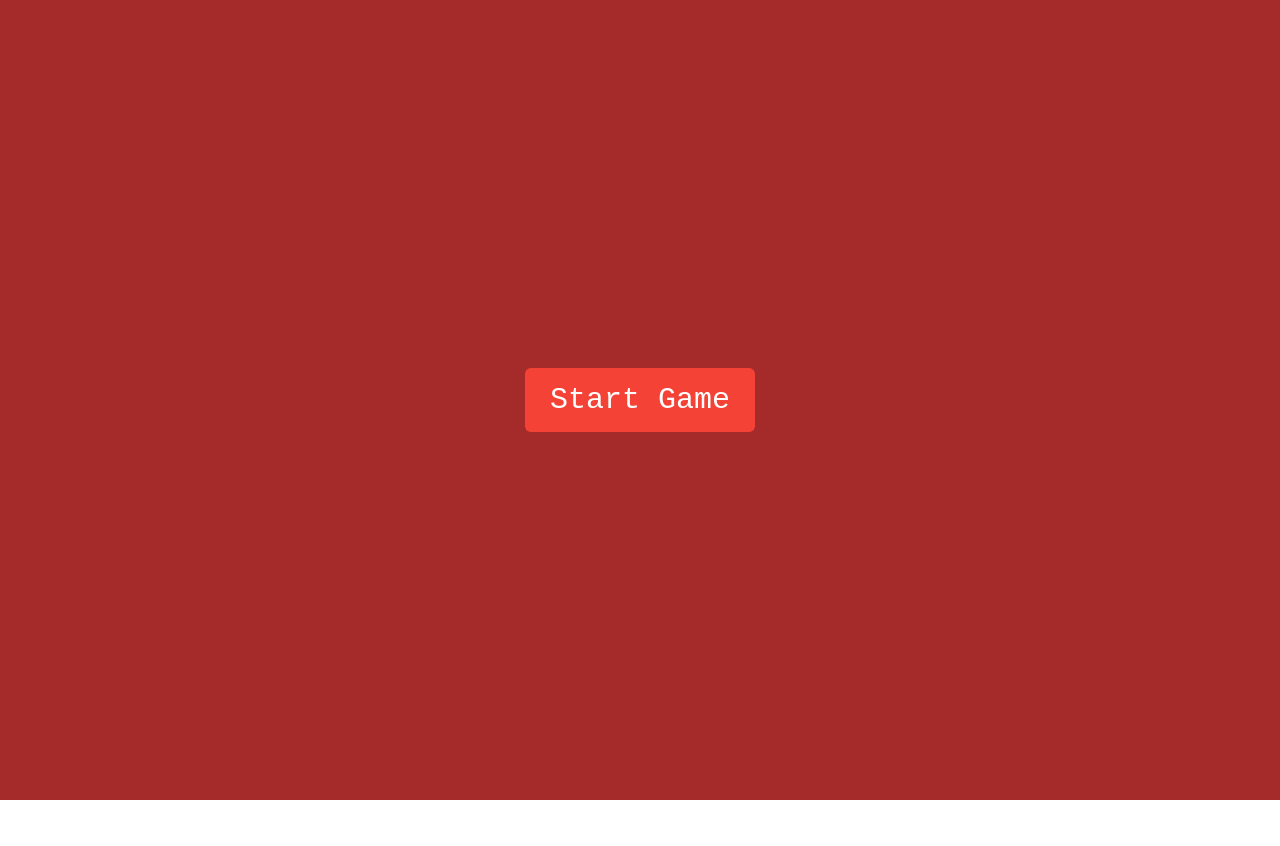
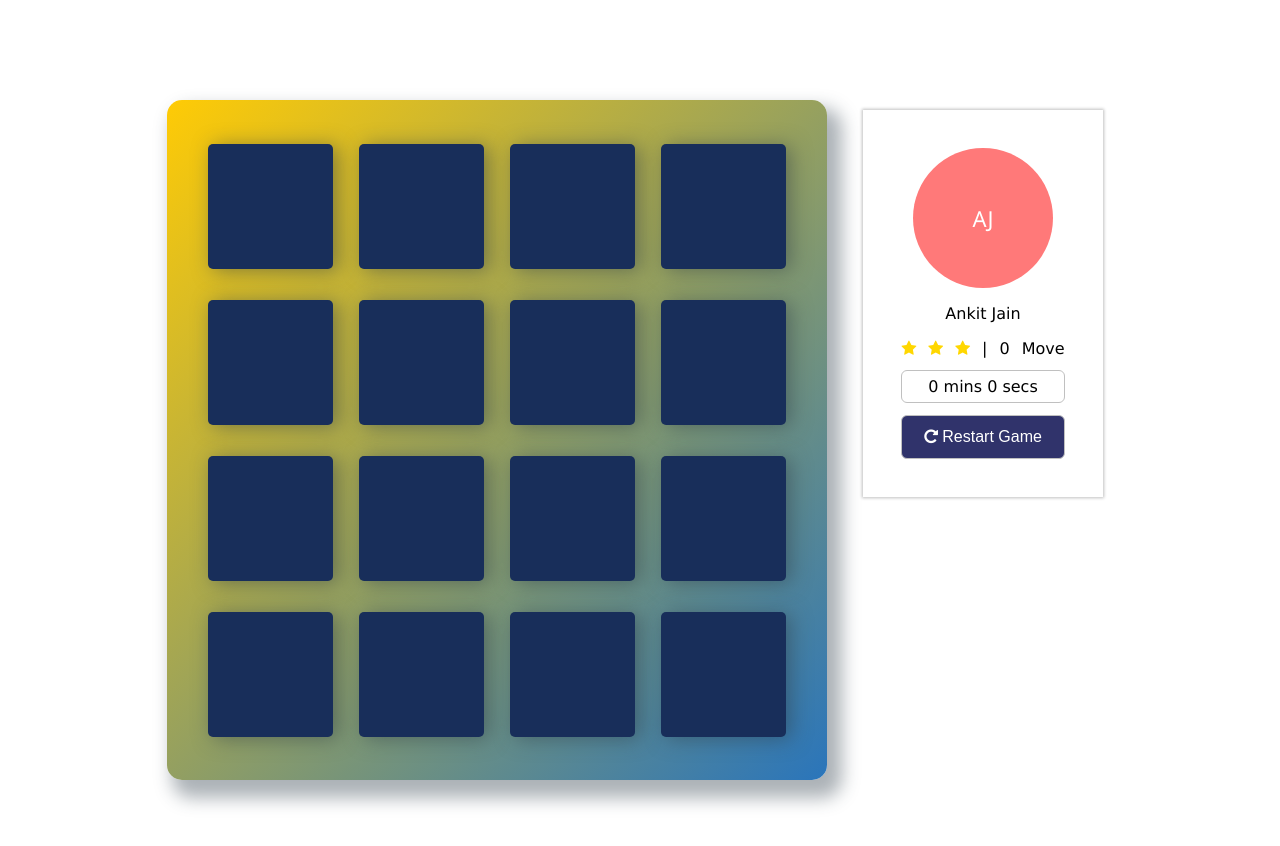
Before and after one commit to pragati411/pragati-matchingcard, a plain HTML site: page index.html in a window 1280 px wide. Before the commit the page ends 800 px from the top, so only its background shows below. Drawn offline with Linux system fonts and the light colour scheme; a web font is replaced by a local one.

Commit message:
Added profile card UI

```diff
--- a/index.html
+++ b/index.html
@@ -1,66 +1,131 @@
-<!doctype html>
+<!DOCTYPE html>
 <html lang="en">
   <head>
-    <meta charset="utf-8">
+    <meta charset="utf-8" />
     <title>Memory Matching Card Game</title>
-    <meta name="description" content="">
-    <meta name="viewport" content="width=device-width, initial-scale=1">
+    <meta name="description" content="" />
+    <meta name="viewport" content="width=device-width, initial-scale=1" />
     <!--Linking our CSS file-->
-<link rel="stylesheet" href="style.css">
+    <link rel="stylesheet" href="style.css" />
     <!--Linking Bootstrap Fontawesome-->
-    <link rel="stylesheet prefetch" href="https://maxcdn.bootstrapcdn.com/font-awesome/4.6.1/css/font-awesome.min.css">
+    <link
+      rel="stylesheet prefetch"
+      href="https://maxcdn.bootstrapcdn.com/font-awesome/4.6.1/css/font-awesome.min.css"
+    />
     <!--Linking Google Fonts-->
-    <link rel="stylesheet prefetch" href="https://fonts.googleapis.com/css?family=Coda">
-    <link rel="stylesheet prefetch" href="https://fonts.googleapis.com/css?family=Gloria+Hallelujah|Permanent+Marker" >
+    <link
+      rel="stylesheet prefetch"
+      href="https://fonts.googleapis.com/css?family=Coda"
+    />
+    <link
+      rel="stylesheet prefetch"
+      href="https://fonts.googleapis.com/css?family=Gloria+Hallelujah|Permanent+Marker"
+    />
+
+    <style>
+      .main {
+        margin-top: 100px;
+        display: flex;
+        gap: 26px;
+        justify-content: center;
+        align-items: flex-start;
+      }
+
+      .profile-card {
+        display: flex;
+        flex-direction: column;
+        background: white;
+        box-shadow: 0px 0px 3px 1px silver;
+        margin: 10px;
+        padding: 38px;
+        justify-content: center;
+        align-items: center;
+      }
+      .grid-area {
+        display: flex;
+      }
+
+      .profile-avatar {
+        background-color: #ff7979;
+        width: 140px;
+        height: 140px;
+        border-radius: 50%;
+        display: flex;
+        justify-content: center;
+        align-items: center;
+        color: white;
+        font-family: "Segoe UI", Tahoma, Geneva, Verdana, sans-serif;
+        font-size: 22px;
+      }
+
+      .profile-name-title {
+        text-align: center;
+      }
+
+      ul li {
+        list-style-type: none;
+      }
+      ul.stars {
+        display: flex;
+        gap: 12px;
+        margin: 0;
+        padding: 0;
+      }
+
+      .rating-view {
+        display: flex;
+        gap: 12px;
+      }
+
+      .timer {
+        border: 0.5px solid silver;
+        padding: 6px;
+        border-radius: 6px;
+        margin: 12px 0;
+        width: 100%;
+        text-align: center;
+      }
+
+      .btn-restart {
+        background: #30336b;
+        outline: none;
+        border: none;
+        color: #fff;
+        width: 100%;
+        border: 1px solid silver;
+        padding: 12px;
+        border-radius: 6px;
+        font-size: 16px;
+      }
+    </style>
   </head>
   <body>
-
+    <div class="main">
+      <section class="grid-area">
         <div class="container">
-
           <div class="control-buttons">
             <span>Start Game</span>
           </div>
-          <div class="info-container">
-            <div class="name">Hello: <span></span></div>
-          </div>
-
-        <section class="score-panel">
-            <ul class="stars">
-                <li><i class="fa fa-star"></i></li>
-                <li><i class="fa fa-star"></i></li>
-                <li><i class="fa fa-star"></i></li>
-            </ul>
-
-            <span class="moves">0</span> Move
-
-            <div class="timer">
-            </div>
-
-            <div class="restart" onclick="startGame()">
-                <i class="fa fa-repeat"></i>
-            </div>
-        </section>
 
           <ul class="deck" id="card-deck">
             <li class="card" type="diamond">
               <i class="fa fa-diamond"></i>
-                <img src="" alt="">
+              <img src="" alt="" />
             </li>
             <li class="card" type="plane">
               <i class="fa fa-paper-plane-o"></i>
-                <img src="" alt="">
+              <img src="" alt="" />
             </li>
             <li class="card match" type="anchor">
               <i class="fa fa-anchor"></i>
-                <img src="" alt="">
+              <img src="" alt="" />
             </li>
-            <li class="card" type="bolt" >
+            <li class="card" type="bolt">
               <i class="fa fa-bolt"></i>
-                <img src="" alt="">
+              <img src="" alt="" />
             </li>
             <li class="card" type="cube">
               <i class="fa fa-cube"></i>
-
             </li>
             <li class="card match" type="anchor">
               <i class="fa fa-anchor"></i>
@@ -101,22 +166,46 @@
             <div class="popup">
               <h2>Congratulations..............!!!!!!!! 🎉</h2>
               <a class="close" href="#">×</a>
-                <div class="content-1">
-                    you won !!!!!  🎉🎉
+              <div class="content-1">you won !!!!! 🎉🎉</div>
+              <div class="content-2">
+                <p>You made <span id="finalMove"> </span> moves</p>
+                <p>in <span id="totalTime"> </span></p>
+                <p>Rating: <span id="starRating"></span></p>
               </div>
-                <div class="content-2">
-                    <p>You made <span id="finalMove"> </span> moves </p>
-                    <p>in <span id="totalTime"> </span> </p>
-                    <p>Rating:  <span id="starRating"></span></p>
-                </div>
-                <button id="play-again"onclick="playAgain()">
-                    Play again 😄</a>
+              <button id="play-again" onclick="playAgain()">
+                Play again 😄
               </button>
             </div>
           </div>
+        </div>
+      </section>
+      <section class="profile-card">
+        <div class="info-container">
+          <div class="profile-avatar">AJ</div>
+          <div class="profile-name">
+            <p class="profile-name-title">Ankit Jain</p>
+          </div>
+          <div style="display: none" class="name">Hello: <span></span></div>
+        </div>
 
+        <div class="rating-view">
+          <ul class="stars">
+            <li><i class="fa fa-star"></i></li>
+            <li><i class="fa fa-star"></i></li>
+            <li><i class="fa fa-star"></i></li>
+          </ul>
+          <span> | </span>
+          <span class="moves">0</span> Move
+        </div>
 
+        <div class="timer"></div>
+
+        <button class="restart btn-restart" onclick="startGame()">
+          <i class="fa fa-repeat"></i> Restart Game
+        </button>
+      </section>
     </div>
+
     <audio
       id="success"
       src="mixkit-arcade-game-complete-or-approved-mission-205.wav"
@@ -125,7 +214,6 @@
 
     <audio id="fail" src="1.wav" preload="auto"></audio>
 
-
     <!--Linking our Javascript File-->
     <script src="script.js"></script>
   </body>
--- a/script.js
+++ b/script.js
@@ -22,40 +22,42 @@ let matchedCard = document.getElementsByClassName("match");
 let closeicon = document.querySelector(".close");
 
 // declare modal
- let modal = document.getElementById("popup1")
+let modal = document.getElementById("popup1");
 
 // array for opened cards
 var openedCards = [];
 // Select The Start Game Button
- document.querySelector(".control-buttons span").onclick = function () {
-
-    let yourName = prompt("Whats Your Name?");
-
+/* document.querySelector(".control-buttons span").onclick = function () {
+  let yourName = "Ankit";
 
   if (yourName == null || yourName == "") {
+    document.querySelector(".name span").innerHTML = "Unknown";
+  } else {
+    document.querySelector(".name span").innerHTML = yourName;
+  }
 
+  // Remove Splash Screen
+  document.querySelector(".control-buttons").remove();
+}; */
 
-      document.querySelector(".name span").innerHTML = 'Unknown';
+let yourName = "Ankit";
 
-
+if (yourName == null || yourName == "") {
+  document.querySelector(".name span").innerHTML = "Unknown";
 } else {
-
-
   document.querySelector(".name span").innerHTML = yourName;
-
 }
 
 // Remove Splash Screen
 document.querySelector(".control-buttons").remove();
 
-  }
-
-
 // @description shuffles cards
 // @param {array}
 // @returns shuffledarray
 function shuffle(array) {
-    var currentIndex = array.length, temporaryValue, randomIndex;
+  var currentIndex = array.length,
+    temporaryValue,
+    randomIndex;
 
   while (currentIndex !== 0) {
     randomIndex = Math.floor(Math.random() * currentIndex);
@@ -66,25 +68,22 @@ function shuffle(array) {
   }
 
   return array;
-};
-
+}
 
 // @description shuffles cards when page is refreshed / loads
 document.body.onload = startGame();
 
-
 // @description function to start a new play
-function startGame(){
-
+function startGame() {
   // empty the openCards array
   openedCards = [];
 
   // shuffle deck
   cards = shuffle(cards);
   // remove all exisiting classes from each card
-    for (var i = 0; i < cards.length; i++){
+  for (var i = 0; i < cards.length; i++) {
     deck.innerHTML = "";
-        [].forEach.call(cards, function(item) {
+    [].forEach.call(cards, function (item) {
       deck.appendChild(item);
     });
     cards[i].classList.remove("show", "open", "match", "disabled");
@@ -93,7 +92,7 @@ function startGame(){
   moves = 0;
   counter.innerHTML = moves;
   // reset rating
-    for (var i= 0; i < stars.length; i++){
+  for (var i = 0; i < stars.length; i++) {
     stars[i].style.color = "#FFD700";
     stars[i].style.visibility = "visible";
   }
@@ -106,127 +105,119 @@ function startGame(){
   clearInterval(interval);
 }
 
-
 // @description toggles open and show class to display cards
-var displayCard = function (){
+var displayCard = function () {
   this.classList.toggle("open");
   this.classList.toggle("show");
   this.classList.toggle("disabled");
 };
 
-
 // @description add opened cards to OpenedCards list and check if cards are match or not
 function cardOpen() {
   openedCards.push(this);
   var len = openedCards.length;
-    if(len === 2){
+  if (len === 2) {
     moveCounter();
-        if(openedCards[0].type === openedCards[1].type){
+    if (openedCards[0].type === openedCards[1].type) {
       matched();
     } else {
       unmatched();
     }
   }
-};
-
+}
 
 // @description when cards match
-function matched(){
+function matched() {
   openedCards[0].classList.add("match", "disabled");
   openedCards[1].classList.add("match", "disabled");
   openedCards[0].classList.remove("show", "open", "no-event");
   openedCards[1].classList.remove("show", "open", "no-event");
   openedCards = [];
-    document.getElementById('success').play();
+  document.getElementById("success").play();
 }
 
-
 // description when cards don't match
-function unmatched(){
+function unmatched() {
   openedCards[0].classList.add("unmatched");
   openedCards[1].classList.add("unmatched");
   disable();
-    setTimeout(function(){
-        openedCards[0].classList.remove("show", "open", "no-event","unmatched");
-        openedCards[1].classList.remove("show", "open", "no-event","unmatched");
+  setTimeout(function () {
+    openedCards[0].classList.remove("show", "open", "no-event", "unmatched");
+    openedCards[1].classList.remove("show", "open", "no-event", "unmatched");
     enable();
     openedCards = [];
-        document.getElementById('fail').play();
-    },1100);
+    document.getElementById("fail").play();
+  }, 1100);
 }
 
-
 // @description disable cards temporarily
-function disable(){
-    Array.prototype.filter.call(cards, function(card){
-        card.classList.add('disabled');
+function disable() {
+  Array.prototype.filter.call(cards, function (card) {
+    card.classList.add("disabled");
   });
 }
 
-
 // @description enable cards and disable matched cards
-function enable(){
-    Array.prototype.filter.call(cards, function(card){
-        card.classList.remove('disabled');
-        for(var i = 0; i < matchedCard.length; i++){
+function enable() {
+  Array.prototype.filter.call(cards, function (card) {
+    card.classList.remove("disabled");
+    for (var i = 0; i < matchedCard.length; i++) {
       matchedCard[i].classList.add("disabled");
     }
   });
 }
 
-
 // @description count player's moves
-function moveCounter(){
+function moveCounter() {
   moves++;
   counter.innerHTML = moves;
   //start timer on first click
-    if(moves == 1){
+  if (moves == 1) {
     second = 0;
     minute = 0;
     hour = 0;
     startTimer();
   }
   // setting rates based on moves
-    if (moves > 8 && moves < 12){
-        for( i= 0; i < 3; i++){
-            if(i > 1){
+  if (moves > 8 && moves < 12) {
+    for (i = 0; i < 3; i++) {
+      if (i > 1) {
         stars[i].style.visibility = "collapse";
       }
     }
-    }
-    else if (moves > 13){
-        for( i= 0; i < 3; i++){
-            if(i > 0){
+  } else if (moves > 13) {
+    for (i = 0; i < 3; i++) {
+      if (i > 0) {
         stars[i].style.visibility = "collapse";
       }
     }
   }
 }
 
-
 // @description game timer
-var second = 0, minute = 0; hour = 0;
+var second = 0,
+  minute = 0;
+hour = 0;
 var timer = document.querySelector(".timer");
 var interval;
-function startTimer(){
-    interval = setInterval(function(){
-        timer.innerHTML = minute+"mins "+second+"secs";
+function startTimer() {
+  interval = setInterval(function () {
+    timer.innerHTML = minute + "mins " + second + "secs";
     second++;
-        if(second == 60){
+    if (second == 60) {
       minute++;
-            second=0;
+      second = 0;
     }
-        if(minute == 60){
+    if (minute == 60) {
       hour++;
       minute = 0;
     }
-    },1000);
+  }, 1000);
 }
 
-
 // @description congratulations when all cards match, show modal and moves, time and rating
-function congratulations(){
-    if (matchedCard.length == 16){
+function congratulations() {
+  if (matchedCard.length == 16) {
     clearInterval(interval);
     finalTime = timer.innerHTML;
 
@@ -243,30 +234,27 @@ function congratulations(){
 
     //closeicon on modal
     closeModal();
-    };
+  }
 }
 
-
 // @description close icon on modal
-function closeModal(){
-    closeicon.addEventListener("click", function(e){
+function closeModal() {
+  closeicon.addEventListener("click", function (e) {
     modal.classList.remove("show");
     startGame();
   });
 }
 
-
 // @desciption for user to play Again
-function playAgain(){
+function playAgain() {
   modal.classList.remove("show");
   startGame();
 }
 
-
 // loop to add event listeners to each card
-for (var i = 0; i < cards.length; i++){
+for (var i = 0; i < cards.length; i++) {
   card = cards[i];
   card.addEventListener("click", displayCard);
   card.addEventListener("click", cardOpen);
-    card.addEventListener("click",congratulations);
-};
+  card.addEventListener("click", congratulations);
+}
--- a/style.css
+++ b/style.css
@@ -17,8 +17,7 @@ body {
 }
 
 body {
-
-    font-family: 'Courier New', Courier, monospace;
+  font-family: verdana;
   font-size: 16px;
 }
 
@@ -28,7 +27,6 @@ body {
   align-items: center;
   flex-direction: column;
 }
-
 
 .control-buttons {
   position: fixed;
@@ -44,8 +42,8 @@ body {
   left: 50%;
   top: 50%;
   transform: translate(-50%, -50%);
-    background-color: #F44336;
-    color: #FFF;
+  background-color: #f44336;
+  color: #fff;
   padding: 15px 25px;
   font-size: 30px;
   text-align: center;
@@ -53,27 +51,16 @@ body {
   cursor: pointer;
 }
 .info-container {
-
 }
 .info-container .name {
-    margin-right: 450px;
   width: 30%;
-
-
-
 }
-
-
 
 /*
  * Styles for the deck of cards
  */
 
-
 .deck {
-
-
-
   box-shadow: 8px 9px 26px 0 rgba(46, 61, 73, 0.5);
   display: flex;
   flex-wrap: wrap;
@@ -83,10 +70,9 @@ body {
   margin: auto;
 
   padding: 28px;
-    background: linear-gradient(135deg,#ffcb05,#2a75bb);
+  background: linear-gradient(135deg, #ffcb05, #2a75bb);
   border-radius: 15px;
   box-shadow: 10px 13px 18px 5px rgb(48 62 75 / 40%);
-
 }
 
 .deck .card {
@@ -111,7 +97,7 @@ body {
   animation-name: flipInY;
   -webkit-backface-visibility: visible !important;
   backface-visibility: visible !important;
-    animation-duration: .75s;
+  animation-duration: 0.75s;
 }
 
 .deck .card.show {
@@ -121,20 +107,18 @@ body {
 .deck .card.match {
   cursor: default;
 
-
   font-size: 33px;
   animation-name: rubberBand;
   -webkit-backface-visibility: visible !important;
   backface-visibility: visible !important;
-    animation-duration: .75s;
+  animation-duration: 0.75s;
 }
 
 .deck .card.unmatched {
   animation-name: pulse;
   -webkit-backface-visibility: visible !important;
   backface-visibility: visible !important;
-    animation-duration: .75s;
-
+  animation-duration: 0.75s;
 }
 
 .deck .card.disabled {
@@ -142,11 +126,9 @@ body {
   opacity: 0.9;
 }
 
-
 /*
  * Styles for the Score Panel
  */
-
 
 .score-panel {
   text-align: right;
@@ -158,7 +140,6 @@ body {
   margin: 0;
   padding: 0;
   display: inline-block;
-
 }
 
 .score-panel .stars li {
@@ -172,7 +153,7 @@ body {
 }
 
 .fa-star {
-    color: #FFD700;
+  color: #ffd700;
 }
 
 .timer {
@@ -181,11 +162,9 @@ body {
   margin-left: px;
 }
 
-
 /*
  * Styles for congratulations modal
  */
-
 
 .overlay {
   position: fixed;
@@ -212,7 +191,6 @@ body {
   width: 85%;
   position: relative;
   transition: all 5s ease-in-out;
-
 }
 
 .popup h2 {
@@ -233,7 +211,7 @@ body {
 }
 
 .popup .close:hover {
-    color: #E5F720;
+  color: #e5f720;
 }
 
 .popup .content-1,
@@ -309,11 +287,11 @@ body {
   }
 
   65% {
-        transform: scale3d(.95, 1.05, 1);
+    transform: scale3d(0.95, 1.05, 1);
   }
 
   75% {
-        transform: scale3d(1.05, .95, 1);
+    transform: scale3d(1.05, 0.95, 1);
   }
 
   to {
@@ -335,10 +313,8 @@ body {
   }
 }
 
-
 /****** Media queries
 ***************************/
-
 
 @media (max-width: 320px) {
   .deck {
@@ -350,7 +326,6 @@ body {
     width: 4.7rem;
   }
 }
-
 
 /* For Tablets and larger screens
 ****************/
```
Lines whose indentation alone changed are shown as unchanged.
